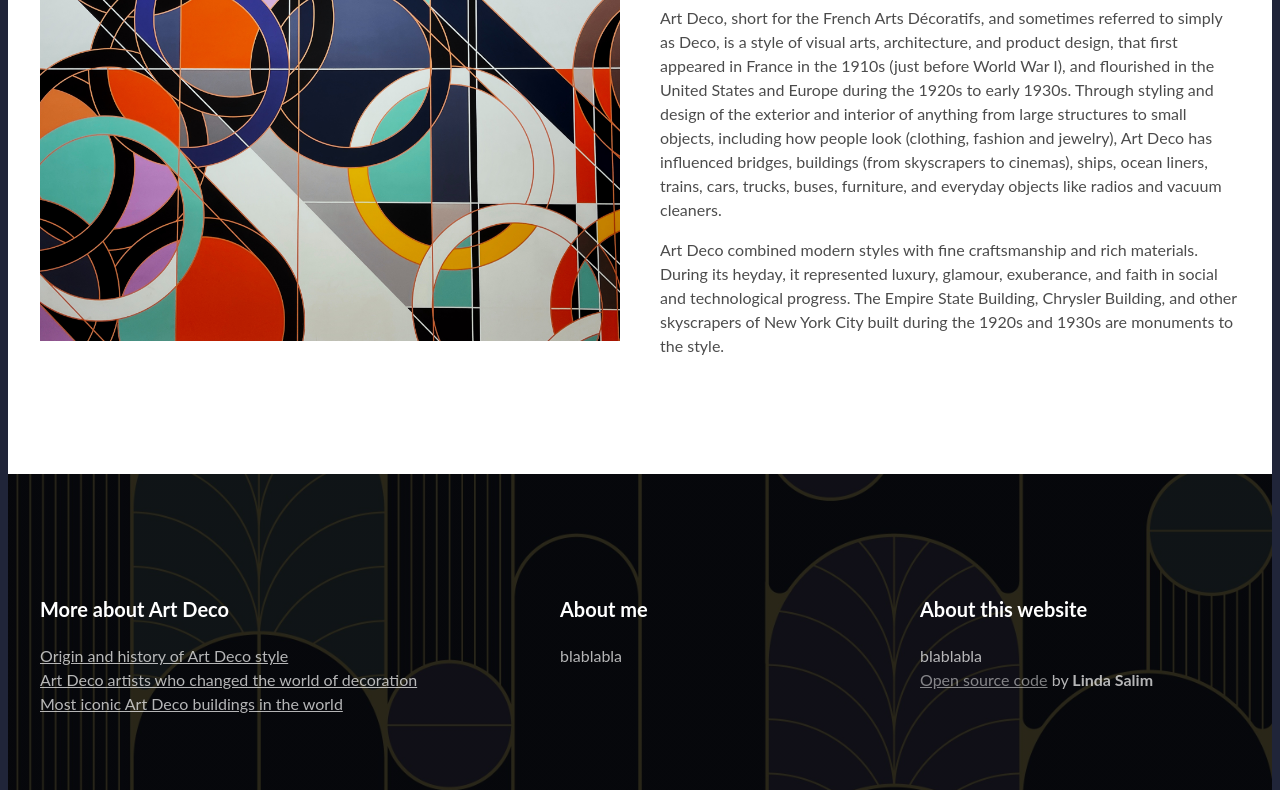
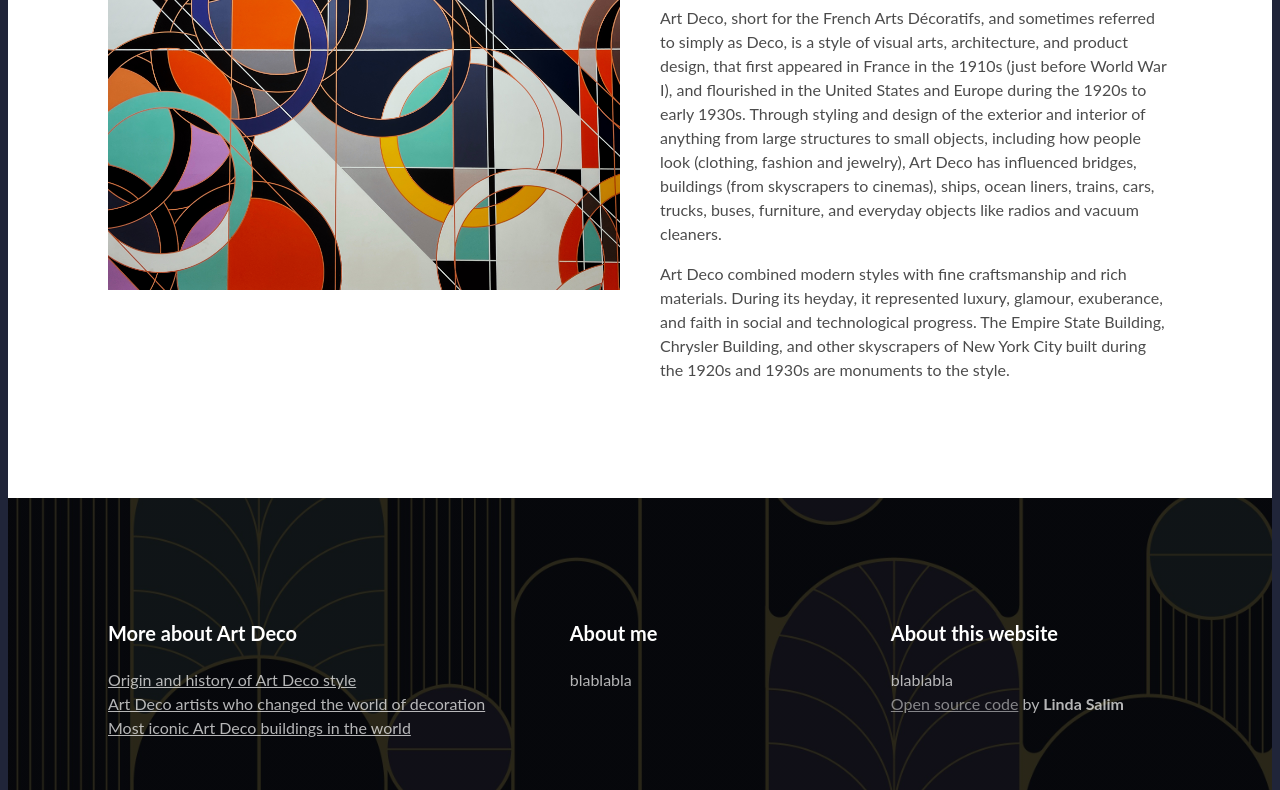
Before and after one commit to lndslm/art-deco-project, a plain HTML site: page index.html in a window 1280 px wide. Shown: the part 712-1502 px from the top of the page. Drawn offline with Linux system fonts and the light colour scheme.

Commit message:
Changed the width/padding of the sections

```diff
--- a/src/styles.css
+++ b/src/styles.css
@@ -26,9 +26,9 @@ body {
 }
 
 section {
-  max-width: 1200px;
+  max-width: 100%;
   margin: 0 auto;
-  padding: 100px 0;
+  padding: 100px;
 }
 
 header {
```
